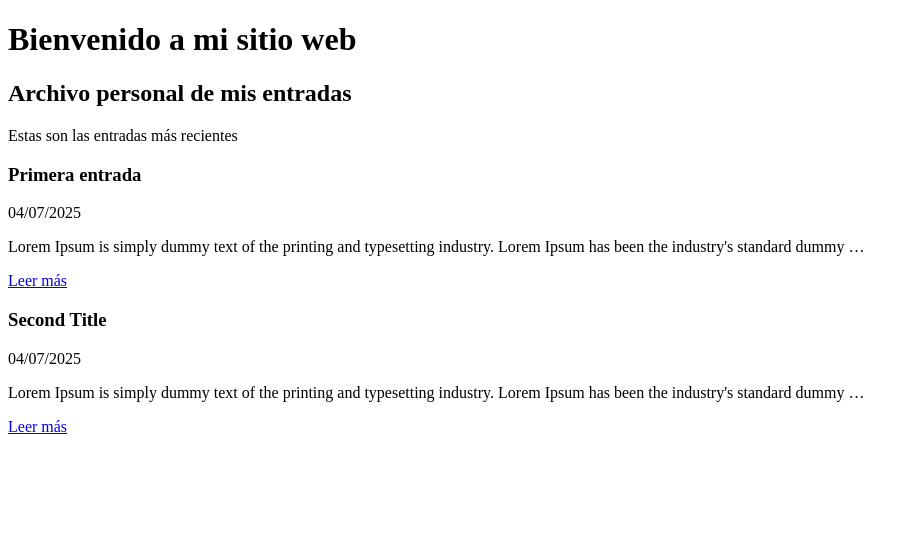
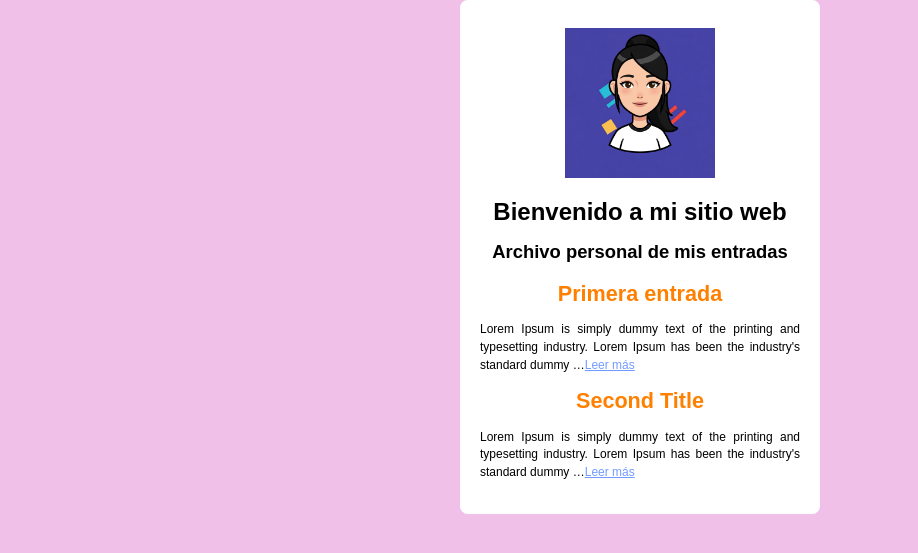
Before and after one commit to APGuevaraV/django-blog, a Django app: page / in a window 1280 px wide. Shown: the top 553 px of the page, without its empty margins (0-918 px from the left). Run offline with Django 5.2, Linux system fonts and the light colour scheme; data comes from the database, SQL or seed files in the repository.

Commit message:
contenido static

```diff
--- /dev/null
+++ b/blog/static/blog/styles.css
@@ -0,0 +1,65 @@
+body {
+    font-family: Arial, Helvetica, sans-serif;
+    padding: 0;
+    margin: 0;
+    background: #f1c0e8;
+}
+
+main {
+    max-width: 320px;
+    margin: 0 auto;
+    padding: 1.25rem;
+    text-align: center;
+    background: #fff;
+    border-radius: 8px;
+}
+
+h1 {
+    font-size: 150%;
+    margin: 0 auto;
+}
+
+h2 {
+    font-size: 115%;
+}
+
+h3 {
+    font-size: 135%;
+    color: rgb(255, 128, 0);
+    padding: 0.15rem 0;
+    margin: 0;
+}
+
+p {
+    font-size: 75%;
+    text-align: justify;
+    line-height: 1.1rem;
+}
+
+a{
+    font-size: 90%;
+    color: rgb(115, 155, 255);
+}
+
+a:hover{
+    color: rgb(74, 124, 250);
+}
+
+p > a {
+    font-size: 100% !important;
+    text-align: justify;
+}
+
+a.edit {
+    color: rgb(255, 30, 18);
+}
+
+a.edit:hover {
+    color: rgb(255, 78, 69);
+}
+
+img.top {
+    height: 150px;
+    width: 150px;
+    padding: 0.5rem 0 1rem;
+}
--- a/blog/templates/blog/base.html
+++ b/blog/templates/blog/base.html
@@ -1,13 +1,16 @@
+{% load static %}
 <!DOCTYPE html>
 <html lang="es">
 <head>
   <meta charset="UTF-8">
   <meta name="viewport" content="width=device-width, initial-scale=1.0">
   <title>{% block title %}{% endblock %}</title>
+  <link rel="stylesheet" href="{% static 'blog/styles.css' %}">
 </head>
 <body>
 
   <main>
+    <img src="{% static 'blog/me_generated.jpg' %}" class="top" alt="">
     <h1>Bienvenido a mi sitio web</h1>
     <h2>Archivo personal de mis entradas</h2>
    {% block content%}{% endblock%}
--- a/blog/templates/blog/home.html
+++ b/blog/templates/blog/home.html
@@ -2,13 +2,11 @@
 {% block title %} Blog {% endblock  %}
 
 {% block content %}
-  <p>Estas son las entradas más recientes</p>
       {% for post in posts %}
           <div>
               <h3>{{post.title}}</h3>
-              <span class="date">{{ post.created |date:"SHORT_DATE_FORMAT" }}</span>
-              <p>{{ post.content | truncatewords:"20"}}</p>
-              <a href="{% url 'post' id=post.id %}">Leer más</a>
+              <p>{{ post.content | truncatewords:"20"}}<a href="{% url 'post' id=post.id %}">Leer más</a></p>
+
 
           </div>
       {% endfor %}
--- a/blog/templates/blog/post.html
+++ b/blog/templates/blog/post.html
@@ -4,7 +4,7 @@
 {% block content %}
         <div>
             <h3>{{post.title}}</h3>
-            <span class="date">{{ post.created }}</span>
+            <span class="date">{{ post.created |date:"SHORT_DATE_FORMAT" }}</span>
             <p>{{ post.content }}</p>
             <a href="{% url 'home' %}">Volver a la portada</a>
 
--- a/tutorial/urls.py
+++ b/tutorial/urls.py
@@ -17,9 +17,11 @@ Including another URLconf
 from django.contrib import admin
 from django.urls import path
 from blog.views import home,post
+from django.conf.urls.static import static
+from django.conf import settings
 
 urlpatterns = [
     path('admin/', admin.site.urls),
     path('',home,name="home"),
     path('blog/<id>',post,name="post")
-]
+] + static(settings.STATIC_URL, document_root=settings.STATIC_ROOT)
```
Also changed, not shown: blog/static/blog/me_generated.jpg (added).
